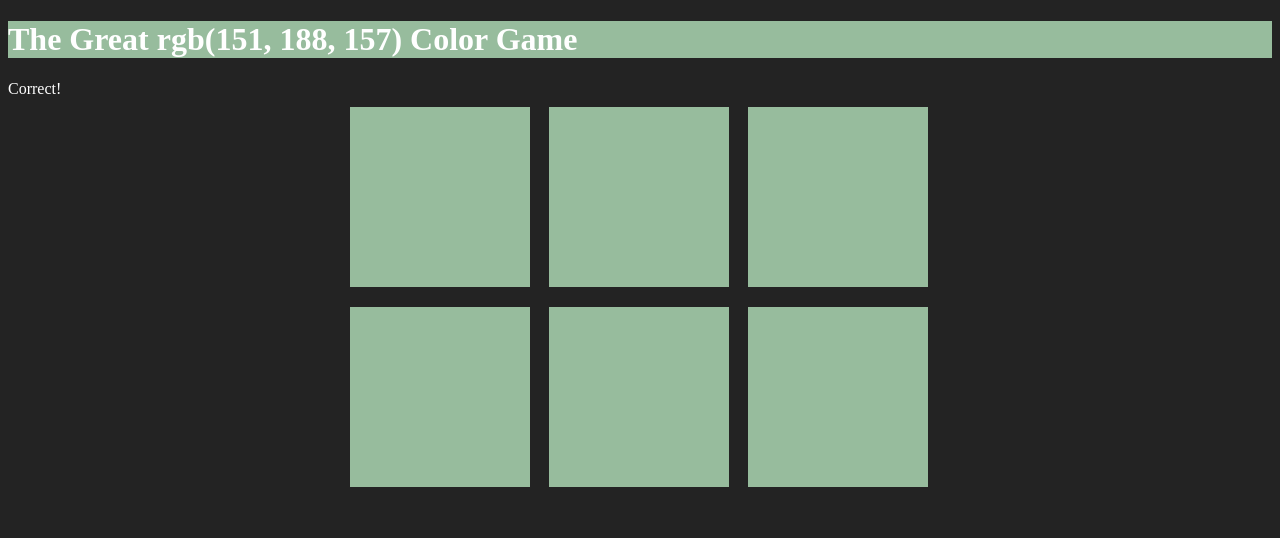
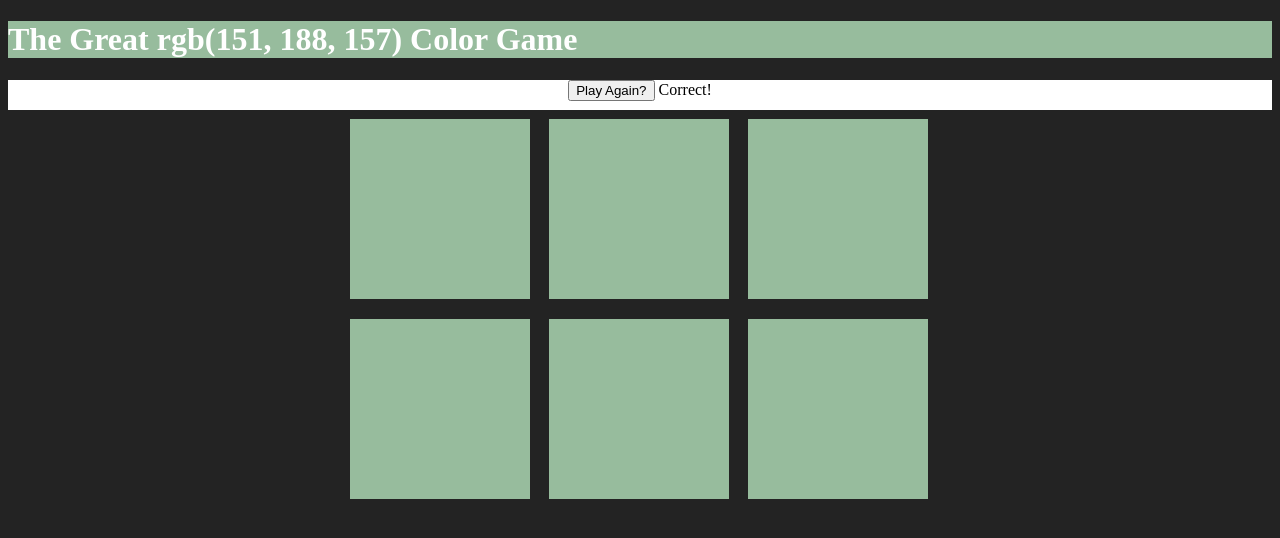
Before and after one commit to cmwilson88/colorguesserv2codealong, a plain HTML site: page index.html in a window 1280 px wide. Both pictures are taken after a click on the element 439 px from the left and 179 px from the top of the page. Drawn offline with Linux system fonts and the light colour scheme.

Commit message:
Fourth video: Add reset button and reset button functionality

```diff
--- a/index.html
+++ b/index.html
@@ -9,7 +9,8 @@
 
 	<h1>The Great <span id="colorDisplay">RGB</span> Color Game</h1>
 
-	<div>
+	<div id="stripe">
+		<button id="reset">New Colors</button>
 		<span id="message"></span>
 	</div>
 
--- a/script.js
+++ b/script.js
@@ -5,6 +5,21 @@ var pickedColor = pickColor();
 var colorDisplay = document.getElementById("colorDisplay");
 var messageDisplay = document.querySelector("#message");
 var h1 = document.querySelector("h1");
+var resetButton = document.querySelector("#reset");
+
+resetButton.addEventListener("click", function(){
+	//generate all new colors
+	colors = generateRandomColors(6);
+	//pick new random color from array
+	pickedColor = pickColor();
+	//change color display to matched pick Color
+	colorDisplay.textContent = pickedColor;
+	//change colors of squares on page
+	for (var i = 0; i < squares.length; i++) {
+		squares[i].style.background = colors[i];
+	}
+	h1.style.background = "#232323";
+});
 
 colorDisplay.textContent = pickedColor;
 
@@ -20,13 +35,14 @@ for (var i =0; i< squares.length; i++) {
 			messageDisplay.textContent = "Correct!";
 			changeColors(clickedColor);
 			h1.style.background = clickedColor;
+			resetButton.textContent = "Play Again?";
 		} else {
 			this.style.background = "#232323";
 			messageDisplay.textContent = "Try Again"
-
 		}
 	});
 }
+
 
 function changeColors(color) {
 	//loop through all squares
--- a/style.css
+++ b/style.css
@@ -15,10 +15,12 @@ body {
 	float: left;
 }
 
+#stripe {
+	background-color: white;
+	height: 30px;
+	text-align: center;
+}
+
 h1 {
 	color: white;
 }
-
-span {
-	color: white;
-}
```
